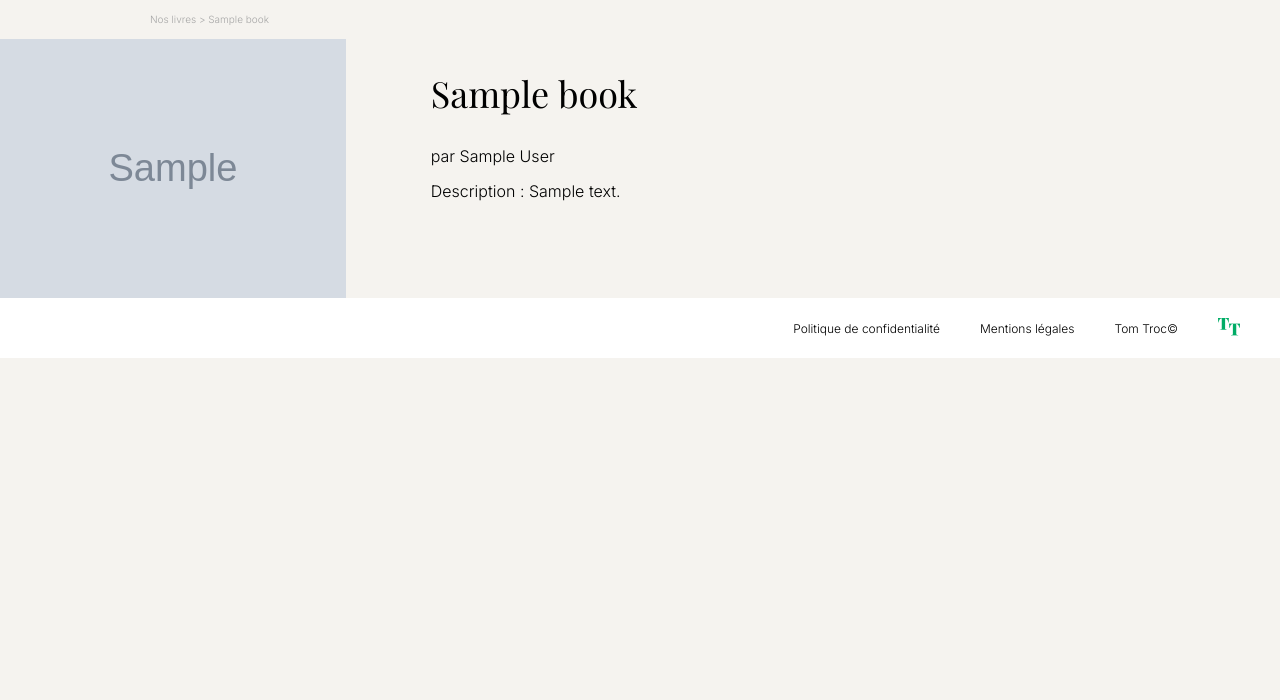
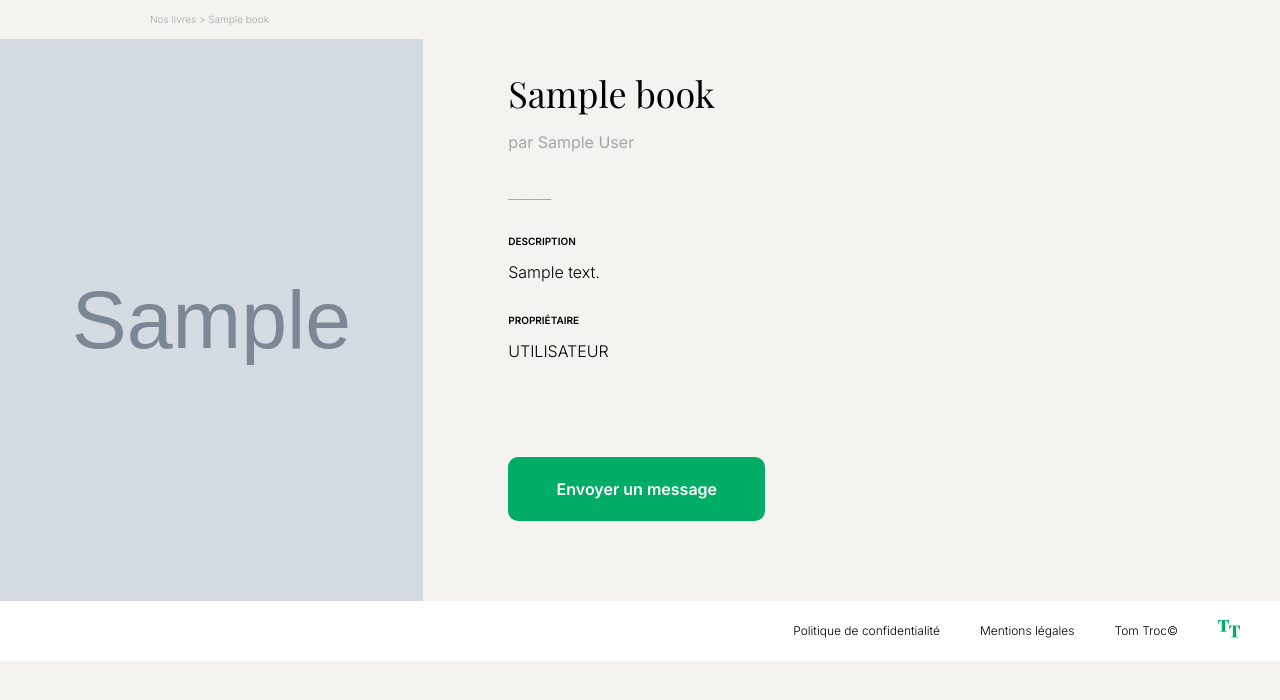
Before and after one commit to HazzReghem/TomTroc, a PHP site: template views/templates/bookDetails.php in a window 1280 px wide. Shown: the part 80-780 px from the top of the page. Run offline with PHP 8.4, Linux system fonts and the light colour scheme; the template is opened without the code that fills it: most values are stand-ins (such as "Sample title", 1, 10 or a date in 2020); grey boxes marked "Sample" are stand-in pictures; some libraries are stand-ins or nearby versions; some web fonts are replaced.

Commit message:
Book detail page done - links added to home's last books

```diff
--- a/css/style.css
+++ b/css/style.css
@@ -383,12 +383,31 @@ footer{
 }
 
 .bookDetails img{
+    width: 50%;
+    object-fit: cover;
     min-width: 50%;
 }
+
 
 .bookInfo{
     width: 50%;
     margin-left: 85px;
+    margin-right: 125px;
+}
+
+.bookInfo h1{
+    margin-bottom: 16px;
+}
+
+.writtenBy{
+    color: #A6A6A6;
+    font-weight: 400;
+    margin: 0;
+}
+
+.line{
+    color: #A6A6A6;
+    margin: 32px 0 0 0;
 }
 
 #bookDetails-section{
@@ -404,3 +423,17 @@ footer{
     font-weight: 300;
     margin-left: 150px;
 }
+
+.bookInfo h4{
+    text-transform: uppercase;
+    font-weight: 600;
+    font-size: 10px;
+    font-family: "Inter", sans-serif;
+    margin-bottom: 16px;
+    margin-top: 32px;
+}
+
+.bookInfo .submit{
+    width: 85%;
+    margin: 80px 0;
+}
--- a/views/templates/bookDetails.php
+++ b/views/templates/bookDetails.php
@@ -9,8 +9,13 @@
 
         <div class="bookInfo">
             <h1><?= htmlspecialchars($book['title']) ?></h1>
-            <p>par <?= htmlspecialchars($book['author']) ?></p>
-            <p>Description : <?= htmlspecialchars($book['description']) ?></p>
+            <p class="writtenBy">par <?= htmlspecialchars($book['author']) ?></p>
+            <p class="line">______</p>
+            <h4>description</h4>
+            <p class="description"><?= htmlspecialchars($book['description']) ?></p>
+            <h4>Propriétaire</h4>
+            <p class="owner">UTILISATEUR</p>
+            <a href="#" class="submit">Envoyer un message</a>
         </div>
     </div>
 
--- a/views/templates/books.php
+++ b/views/templates/books.php
@@ -34,6 +34,7 @@
                         <p class="soldBy">Vendu par : UTILISATEUR</p>
                     </article>
 
+                </a>
             <?php endforeach; ?>
         </div>
 
--- a/views/templates/home.php
+++ b/views/templates/home.php
@@ -18,6 +18,9 @@
 
     <div class="lastBooks">
         <?php foreach ($lastBooks as $book): ?>
+
+            <a href="index.php?action=bookDetails&id=<?= htmlspecialchars($book['id']) ?>">
+
                 <article class="bookCard">
 
                     <!-- Asset/image.concatenation -->
@@ -27,7 +30,10 @@
                     <p><?= htmlspecialchars($book['author']) ?></p>
 
                     <p class="soldBy">Vendu par : UTILISATEUR</p>
+
                 </article>
+            </a>
+
         <?php endforeach; ?>
     </div>
 
```
Lines whose indentation alone changed are shown as unchanged.
